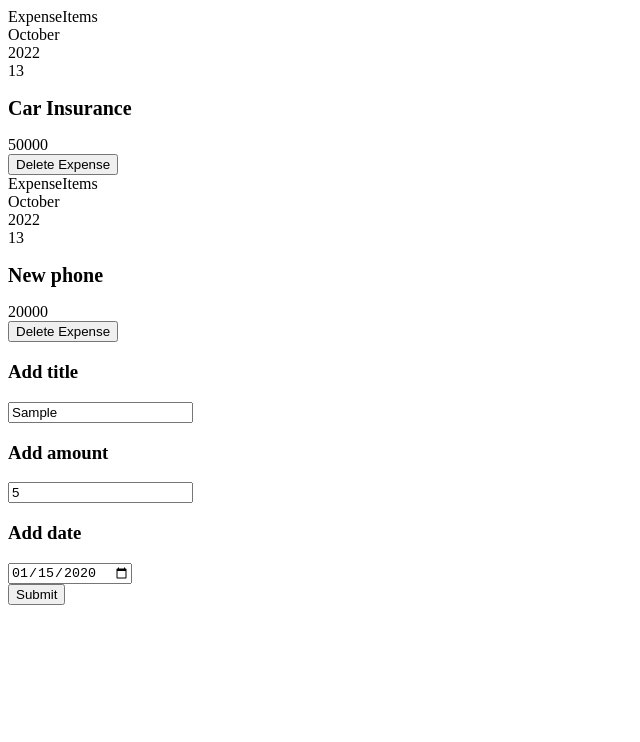
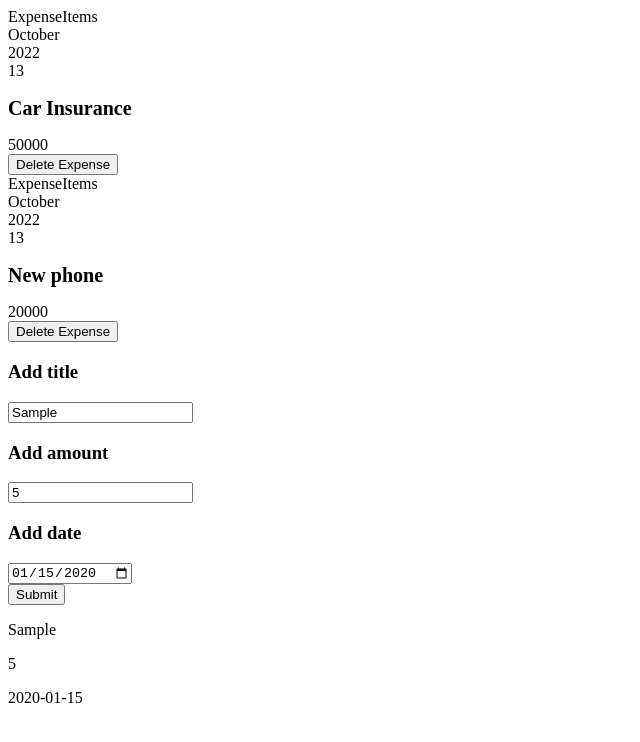
Before and after one commit to Dilkashpeshimam18/react-expense-tracker, a React (Create React App) app: page / in a window 1280 px wide. Both pictures are taken after typing "Sample", "5", "2020-01-15" into the empty fields and a click on the button "Submit". Shown: the top 742 px of the page, without its empty margins (0-640 px from the left). Built offline with nearby package versions, Linux system fonts and the light colour scheme.

Commit message:
submitting the value & displaying on screen

```diff
--- a/src/components/Expense/ExpenseForm.js
+++ b/src/components/Expense/ExpenseForm.js
@@ -3,8 +3,10 @@ import React, { useState } from 'react'
 const ExpenseForm = () => {
     const [title, setTitle] = useState('')
     const [amount, setAmount] = useState('')
-    const [date, setDate] = useState(undefined)
+    const [date, setDate] = useState('')
+    const [submit,setSubmit]=useState(false)
     const submitExpense = (e) => {
+        setSubmit(true)
         console.log(title)
         console.log(amount)
         console.log(date)
@@ -12,6 +14,7 @@ const ExpenseForm = () => {
     }
     return (
         <div>
+
             <div>
                 <h3>Add title</h3>
                 <input onChange={(e) => setTitle(e.target.value)} value={title} id='title' placeholder='Enter title' />
@@ -25,6 +28,15 @@ const ExpenseForm = () => {
                 <input onChange={(e) => setDate(e.target.value)} value={date} id='date' placeholder='Enter title' type='date' />
             </div>
             <button onClick={submitExpense}>Submit</button>
+            {title && amount && date && submit==true &&
+            <div>
+                      <p>{title}</p>
+            <p>{amount}</p>
+            <p>{date}</p>
+                </div>
+
+
+            }
         </div>
     )
 }
```
